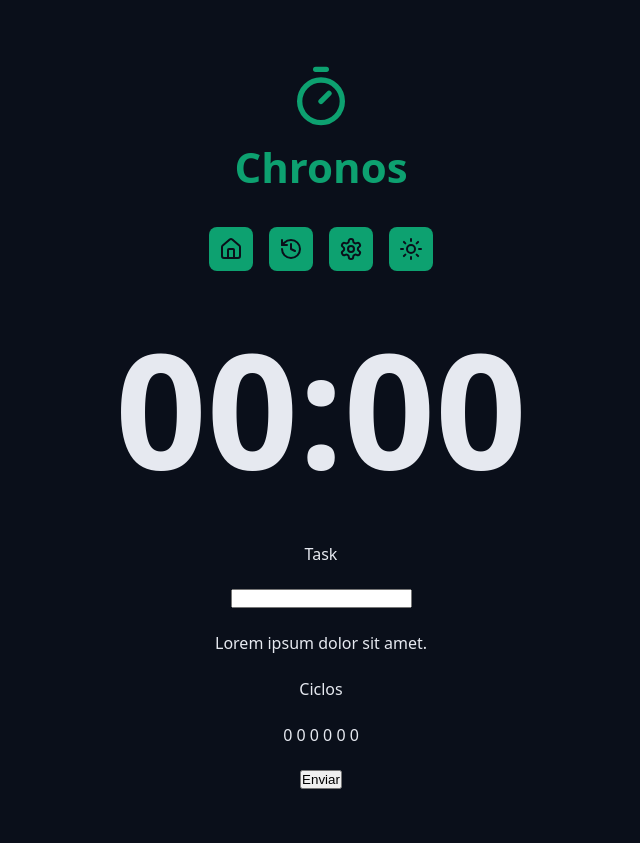
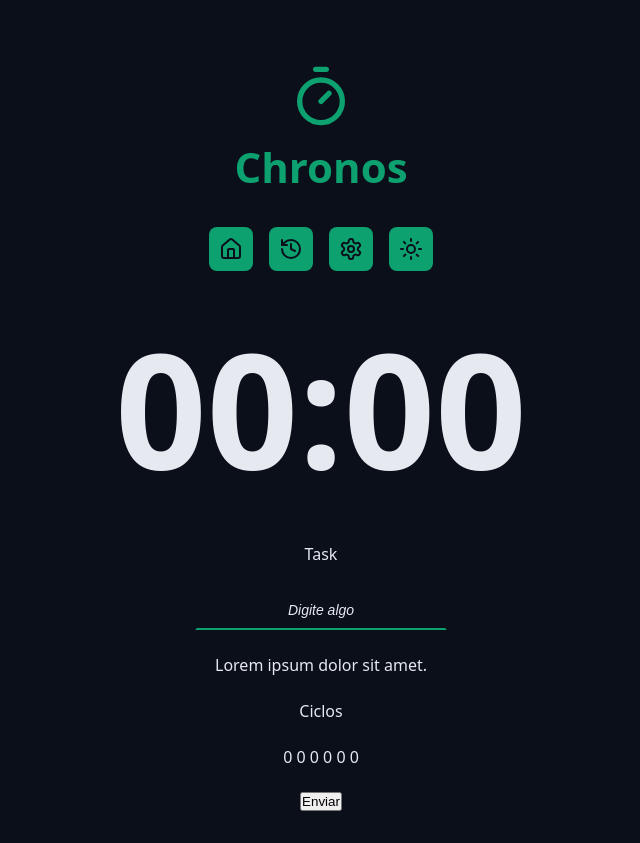
Before and after one commit to MateusGomesc/chronos-pomodoro, a React (Vite) app: page / in a window 1280 px wide. Shown: the whole page, without its empty margins (319-959 px from the left). Before the commit the page ends 821 px from the top, so only its background shows below. Built offline with nearby package versions, Linux system fonts and the light colour scheme.

Commit message:
feat: add DefaultInput

```diff
--- a/src/App.tsx
+++ b/src/App.tsx
@@ -5,6 +5,7 @@ import { Container } from './components/Container'
 import { Logo } from './components/Logo'
 import { Menu } from './components/Menu'
 import { CountDown } from './components/CountDown'
+import { DefaultInput } from './components/DefaultInput'
 
 
 export function App(){
@@ -22,8 +23,7 @@ export function App(){
             <Container>
                 <form className='form' action="">
                     <div className="formRow">
-                        <label htmlFor="input">Task</label>
-                        <input type="text" id='input' />
+                        <DefaultInput type='text' id='defaultInput' label='Task' placeholder='Digite algo' />
                     </div>
                     <div className="formRow">
                         <p>
--- /dev/null
+++ b/src/components/DefaultInput/index.tsx
@@ -0,0 +1,15 @@
+import styles from './styles.module.css'
+
+type DefaultInputProps = {
+    id: string
+    label: string
+} & React.ComponentProps<'input'>
+
+export function DefaultInput({ type, id, label, ...rest }: DefaultInputProps){
+    return(
+        <>
+            {label && <label htmlFor={id}>{label}</label>}
+            <input className={styles.input} type={type} id={id} {...rest} />
+        </>
+    )
+}
--- /dev/null
+++ b/src/components/DefaultInput/styles.module.css
@@ -0,0 +1,28 @@
+.input{
+    background-color: transparent;
+    border: none;
+    text-align: center;
+    font-size: 1.8rem;
+    padding: .8rem ;
+    color: var(--text-default);
+    outline: none;
+    border: .2rem solid transparent;
+    border-bottom: .2rem solid var(--primary);
+    transition: all .1s ease-in-out;
+}
+
+.input:focus{
+    border-radius: .8rem;
+    border: .2rem solid var(--primary);
+}
+
+.input::placeholder{
+    color: var(--grey-500);
+    font-size: 1.4rem;
+    font-style: italic;
+}
+
+.input:disabled{
+    border-bottom: .2rem solid var(--disabled);
+    color: var(--text-muted);
+}
```
